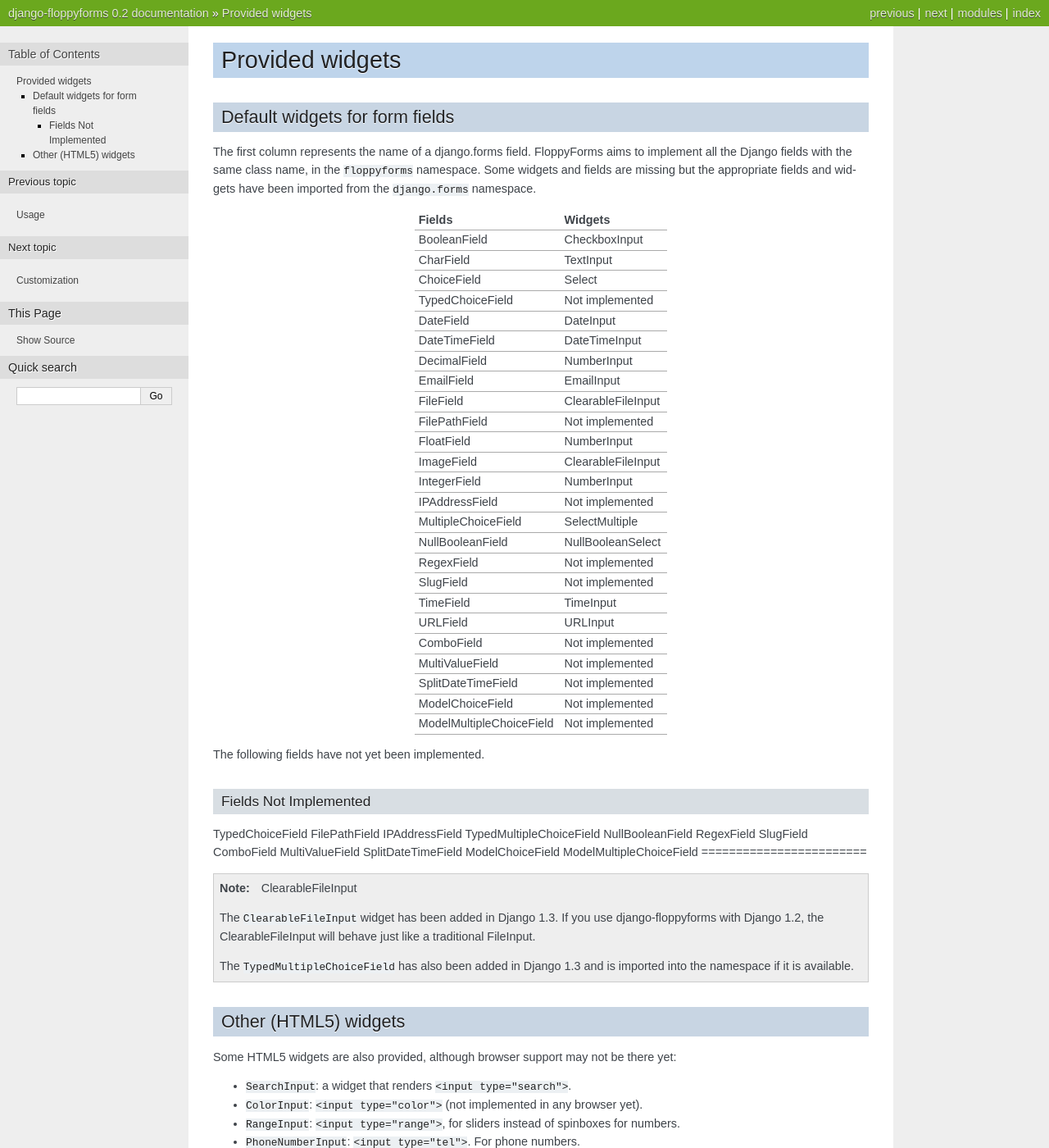
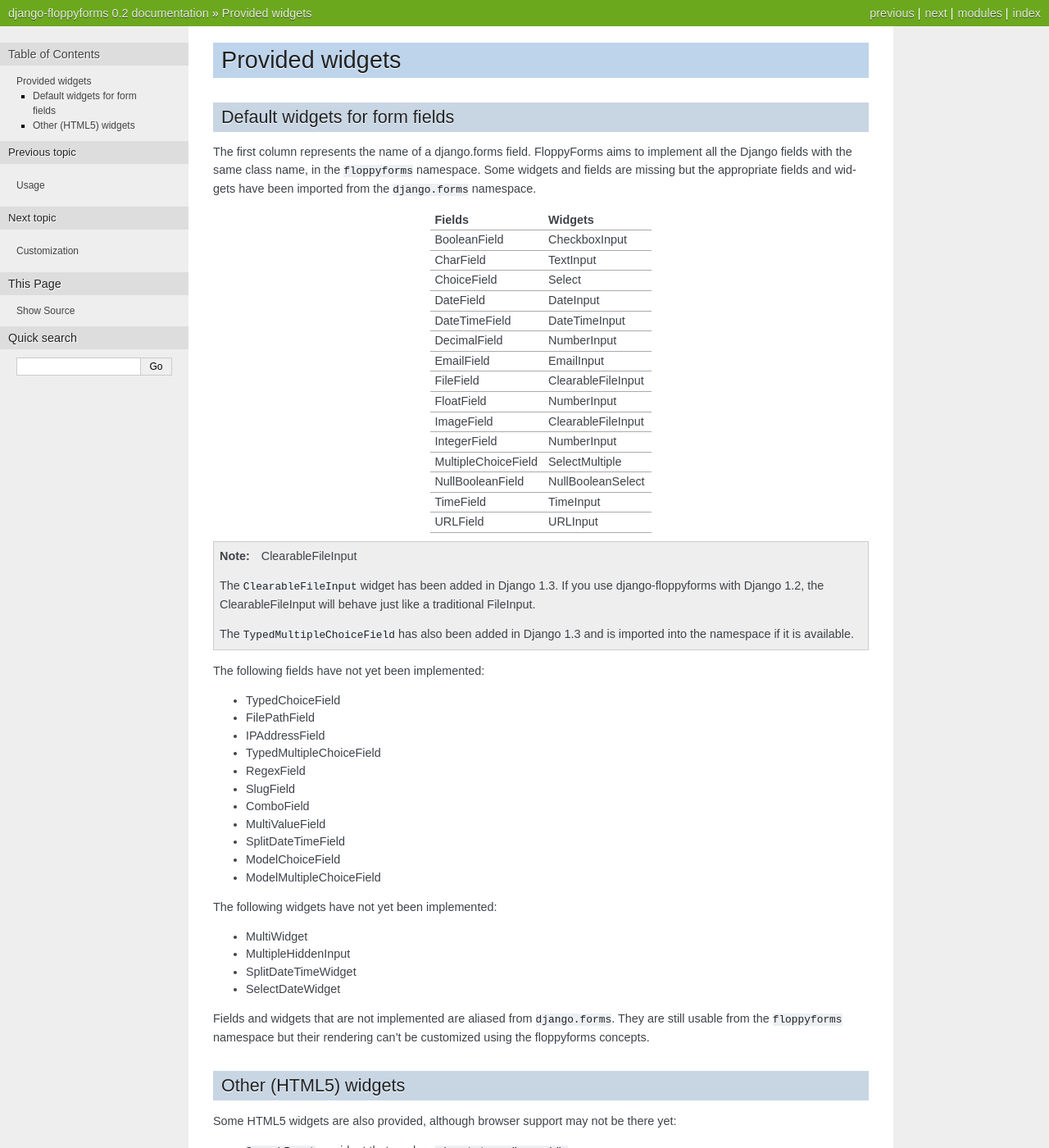
Before and after one commit to jazzband/django-floppyforms, a Sphinx documentation site: the page built from docs/widgets.rst, in a window 1280 px wide and 1400 px high. Shown: the whole window at 82% size. Built offline with Sphinx 7.4.7, drawn with Linux system fonts in a browser that asks for light colours.

Commit message:
Nicer documentation about missing fields and widgets

```diff
--- a/docs/widgets.rst
+++ b/docs/widgets.rst
@@ -15,49 +15,19 @@
 BooleanField             CheckboxInput
 CharField                TextInput
 ChoiceField              Select
-TypedChoiceField         Not implemented
 DateField                DateInput
 DateTimeField            DateTimeInput
 DecimalField             NumberInput
 EmailField               EmailInput
 FileField                ClearableFileInput
-FilePathField            Not implemented
 FloatField               NumberInput
 ImageField               ClearableFileInput
 IntegerField             NumberInput
-IPAddressField           Not implemented
 MultipleChoiceField      SelectMultiple
 NullBooleanField         NullBooleanSelect
-RegexField               Not implemented
-SlugField                Not implemented
 TimeField                TimeInput
 URLField                 URLInput
-ComboField               Not implemented
-MultiValueField          Not implemented
-SplitDateTimeField       Not implemented
-ModelChoiceField         Not implemented
-ModelMultipleChoiceField Not implemented
 ======================== =================
-
-The following fields have not yet been implemented.
-
-========================
-Fields Not Implemented
-========================
-TypedChoiceField
-FilePathField
-IPAddressField
-TypedMultipleChoiceField
-NullBooleanField
-RegexField
-SlugField
-ComboField
-MultiValueField
-SplitDateTimeField
-ModelChoiceField
-ModelMultipleChoiceField
-========================
-
 
 .. note:: ClearableFileInput
 
@@ -67,6 +37,31 @@
 
     The ``TypedMultipleChoiceField`` has also been added in Django 1.3 and is
     imported into the namespace if it is available.
+
+The following fields have not yet been implemented:
+
+* TypedChoiceField
+* FilePathField
+* IPAddressField
+* TypedMultipleChoiceField
+* RegexField
+* SlugField
+* ComboField
+* MultiValueField
+* SplitDateTimeField
+* ModelChoiceField
+* ModelMultipleChoiceField
+
+The following widgets have not yet been implemented:
+
+* MultiWidget
+* MultipleHiddenInput
+* SplitDateTimeWidget
+* SelectDateWidget
+
+Fields and widgets that are not implemented are aliased from ``django.forms``.
+They are still usable from the ``floppyforms`` namespace but their rendering
+can't be customized using the floppyforms concepts.
 
 
 Other (HTML5) widgets
```
